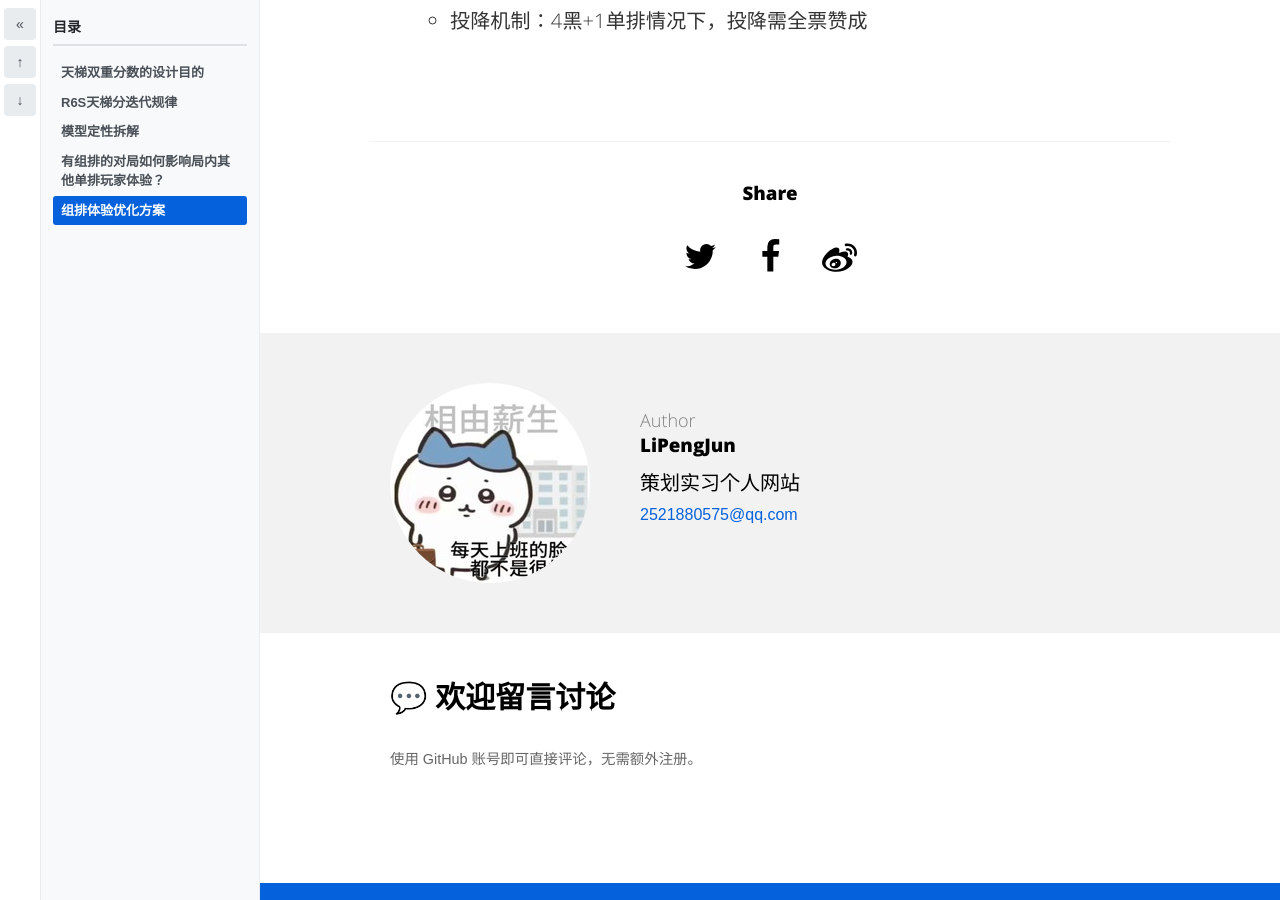
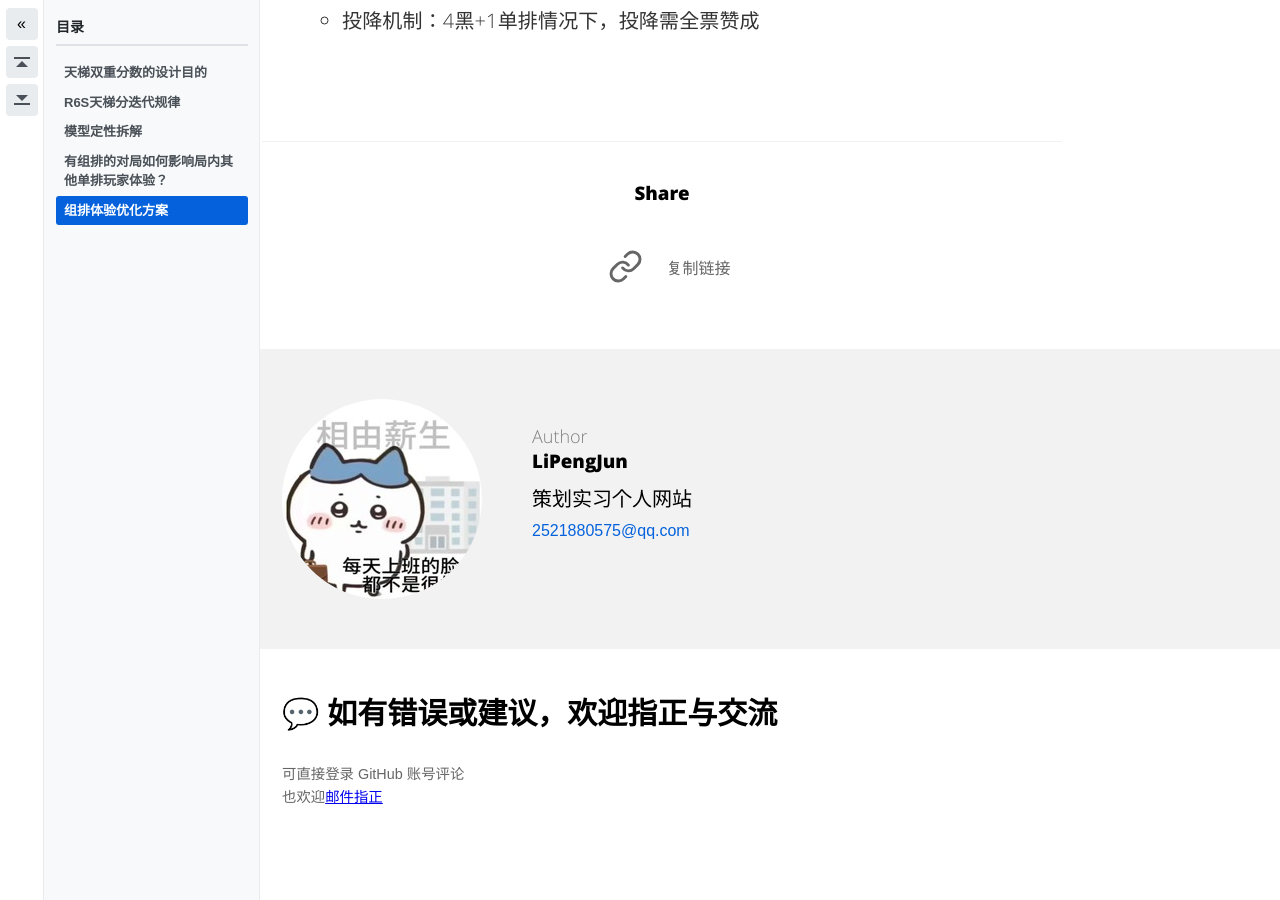
Before and after one commit to Junsonli/Junsonli.github.io, a Jekyll site: the page built from _posts/2026-03-25-r6s-rating-system-design.md, in a window 1280 px wide and 900 px high, scrolled down 12379 px. Built offline with Jekyll 4.4.1, drawn with Linux system fonts in a browser that asks for light colours; comment, search, counter and statistics services are not loaded.

Commit message:
feat: update share buttons and comment section

```diff
--- a/_includes/comments.html
+++ b/_includes/comments.html
@@ -1,6 +1,9 @@
 <section class="comments">
-    <h3>💬 欢迎留言讨论</h3>
-    <p style="color:#666; font-size:0.9rem;">使用 GitHub 账号即可直接评论，无需额外注册。</p>
+    <h3>💬 如有错误或建议，欢迎指正与交流</h3>
+    <p style="color:#666; font-size:0.9rem; line-height:1.6;">
+        可直接登录 GitHub 账号评论<br>
+        也欢迎<a href="mailto:{{ site.email }}">邮件指正</a>
+    </p>
     <script src="https://utteranc.es/client.js"
         repo="Junsonli/Junsonli.github.io"
         issue-term="pathname"
--- a/_includes/share.html
+++ b/_includes/share.html
@@ -1,15 +1,33 @@
 <section class="share">
     <h3>Share</h3>
-    <a aria-label="Share on Twitter" href="https://twitter.com/intent/tweet?text=&quot;{{ page.twitter_text }}&quot;%20{{ site.url }}{{ page.url }}%20via%20&#64;{{ site.twitter_username }}&hashtags={% for tag in page.tags %}{{tag}},{% endfor %}"
-    onclick="window.open(this.href, 'twitter-share', 'width=550,height=235');return false;" title="Share on Twitter">
-        <svg class="icon icon-twitter"><use xlink:href="#icon-twitter"></use></svg>
-    </a>
-    <a aria-label="Share on Facebook"href="https://www.facebook.com/sharer/sharer.php?u={{ site.url }}{{ page.url }}"
-    onclick="window.open(this.href, 'facebook-share','width=580,height=296');return false;" title="Share on Facebook">
-        <svg class="icon icon-facebook"><use xlink:href="#icon-facebook"></use></svg>
-    </a>
-    <a aria-label="Share on weibo" href="http://v.t.sina.com.cn/share/share.php?url={{ site.url }}{{ page.url }}"
-    onclick="window.open(this.href, 'weibo-share', 'width=490,height=530');return false;" title="Share on weibo">
-        <svg class="icon icon-sina-weibo"><use xlink:href="#icon-sina-weibo"></use></svg>
+    <a href="javascript:void(0)" class="share-btn" onclick="copyToClipboard('{{ site.url }}{{ page.url }}')" title="复制链接">
+        <svg class="share-icon-link" viewBox="0 0 24 24" width="20" height="20" fill="none" stroke="currentColor" stroke-width="2" stroke-linecap="round" stroke-linejoin="round">
+            <path d="M10 13a5 5 0 0 0 7.54.54l3-3a5 5 0 0 0-7.07-7.07l-1.72 1.71"></path>
+            <path d="M14 11a5 5 0 0 0-7.54-.54l-3 3a5 5 0 0 0 7.07 7.07l1.71-1.71"></path>
+        </svg>
+        <span>复制链接</span>
     </a>
 </section>
+<script>
+function copyToClipboard(text) {
+    var msg = '链接已复制';
+    if (navigator.clipboard && navigator.clipboard.writeText) {
+        navigator.clipboard.writeText(text).then(function() {
+            alert(msg);
+        }).catch(function() {
+            fallbackCopy(text, msg);
+        });
+    } else {
+        fallbackCopy(text, msg);
+    }
+}
+function fallbackCopy(text, msg) {
+    var input = document.createElement('input');
+    input.value = text;
+    document.body.appendChild(input);
+    input.select();
+    document.execCommand('copy');
+    document.body.removeChild(input);
+    alert(msg);
+}
+</script>
--- a/_layouts/post.html
+++ b/_layouts/post.html
@@ -7,16 +7,17 @@
         <nav class="toc-sidebar" id="tocSidebar">
             <div class="toc-toggle" id="tocToggle">
                 <button class="toc-btn toc-collapse" id="tocCollapseBtn" title="收起/展开">&#171;</button>
-                <button class="toc-btn toc-top" id="tocTopBtn" title="到顶部">&#8593;</button>
-                <button class="toc-btn toc-bottom" id="tocBottomBtn" title="到底部">&#8595;</button>
+                <button class="toc-btn toc-nav" id="tocTopBtn" title="到顶部"><span class="toc-line"></span><span class="toc-arrow toc-arrow-up"></span></button>
+                <button class="toc-btn toc-nav" id="tocBottomBtn" title="到底部"><span class="toc-arrow toc-arrow-down"></span><span class="toc-line"></span></button>
             </div>
-            <div class="toc-content" id="tocContent">
-                <div class="toc-title">&#30446;&#24405;</div>
-                <ul class="toc-list" id="tocList"></ul>
+            <div class="toc-panel" id="tocPanel">
+                <div class="toc-content">
+                    <div class="toc-title">&#30446;&#24405;</div>
+                    <ul class="toc-list" id="tocList"></ul>
+                </div>
             </div>
         </nav>
         <section class="post" itemscope itemtype="http://schema.org/BlogPosting">
-
             <article role="article" id="scroll" class="post-content" itemprop="articleBody">
                 {{ content }}
             </article>
@@ -91,7 +92,31 @@
                 });
             }
 
-            window.addEventListener('scroll', updateActive);
+            var headerPost = document.querySelector('.header-post');
+            function updateTocPosition() {
+                if (!headerPost) return;
+                var bottom = headerPost.getBoundingClientRect().bottom;
+                if (bottom > 0) {
+                    tocSidebar.style.top = bottom + 'px';
+                    tocSidebar.style.height = 'calc(100vh - ' + bottom + 'px)';
+                } else {
+                    tocSidebar.style.top = '0';
+                    tocSidebar.style.height = '100vh';
+                }
+            }
+
+            var ticking = false;
+            window.addEventListener('scroll', function() {
+                if (!ticking) {
+                    window.requestAnimationFrame(function() {
+                        updateTocPosition();
+                        updateActive();
+                        ticking = false;
+                    });
+                    ticking = true;
+                }
+            });
+            updateTocPosition();
             updateActive();
         })();
         </script>
--- a/assets/css/main.css
+++ b/assets/css/main.css
@@ -1215,8 +1215,23 @@ html,body{
  .share a{
      text-decoration:none;
  }
- .share a:hover svg{
-     fill:#0562dc
+ .share .share-btn{
+     display:inline-flex;
+     align-items:center;
+     gap:.5rem;
+     padding:.625rem 1.25rem;
+     border:none;
+     border-radius:1.25rem;
+     background:transparent;
+     color:#666;
+     font-size:1rem;
+     text-decoration:none;
+     cursor:pointer;
+     transition:all 0.2s
+ }
+ .share .share-btn:hover{
+     background:#f5f5f5;
+     color:#333
  }
  table{
      margin:3.125rem auto;
@@ -1556,18 +1571,43 @@ html,body{
      color:#900
  }
 /* Table of Contents Sidebar */
+.header-post{
+    position:relative;
+    z-index:101
+}
 .toc-sidebar{
     position:fixed;
     top:0;
     left:0;
-    width:260px;
     height:100vh;
+    z-index:100;
+    display:flex;
+    flex-direction:row
+}
+.toc-toggle{
+    width:44px;
+    display:flex;
+    flex-direction:column;
+    align-items:center;
+    padding:8px 4px;
+    gap:6px;
+    border-right:1px solid #e9ecef;
+    background:#fff
+}
+.toc-panel{
+    width:216px;
     background:#f8f9fa;
     border-right:1px solid #e9ecef;
-    z-index:100;
-    display:flex;
-    flex-direction:row;
-    transition:width .3s ease
+    overflow:hidden;
+    transition:width .3s ease,opacity .2s
+}
+.toc-panel .toc-content{
+    width:216px;
+    padding:16px 12px
+}
+.toc-sidebar.toc-collapsed .toc-panel{
+    width:0;
+    opacity:0
 }
 .toc-sidebar.toc-collapsed{
     width:44px
@@ -1588,14 +1628,40 @@ html,body{
     background:#e9ecef;
     border-radius:4px;
     cursor:pointer;
-    font-size:14px;
-    color:#495057;
+    transition:background .2s;
+    padding:0;
     display:flex;
     align-items:center;
-    justify-content:center;
-    transition:background .2s;
-    padding:0;
-    line-height:1
+    justify-content:center
+}
+.toc-btn:hover{
+    background:#dee2e6
+}
+.toc-nav{
+    flex-direction:column;
+    gap:2px
+}
+.toc-line{
+    width:16px;
+    height:2px;
+    background:#495057;
+    display:block
+}
+.toc-arrow-up{
+    width:0;
+    height:0;
+    border-left:6px solid transparent;
+    border-right:6px solid transparent;
+    border-bottom:6px solid #495057;
+    display:block
+}
+.toc-arrow-down{
+    width:0;
+    height:0;
+    border-left:6px solid transparent;
+    border-right:6px solid transparent;
+    border-top:6px solid #495057;
+    display:block
 }
 .toc-btn:hover{
     background:#dee2e6
@@ -1655,10 +1721,6 @@ html,body{
 }
 /* Adjust post content when TOC is present */
 .post{
-    margin-left:260px;
-    transition:margin-left .3s ease
-}
-.toc-sidebar.toc-collapsed ~ .post{
     margin-left:44px
 }
 /* Mobile: hide TOC */
```
Also changed, not shown: other parts of _layouts/post.html (+1 -1 lines), src/styl/_post.styl (+16 -2 lines).
